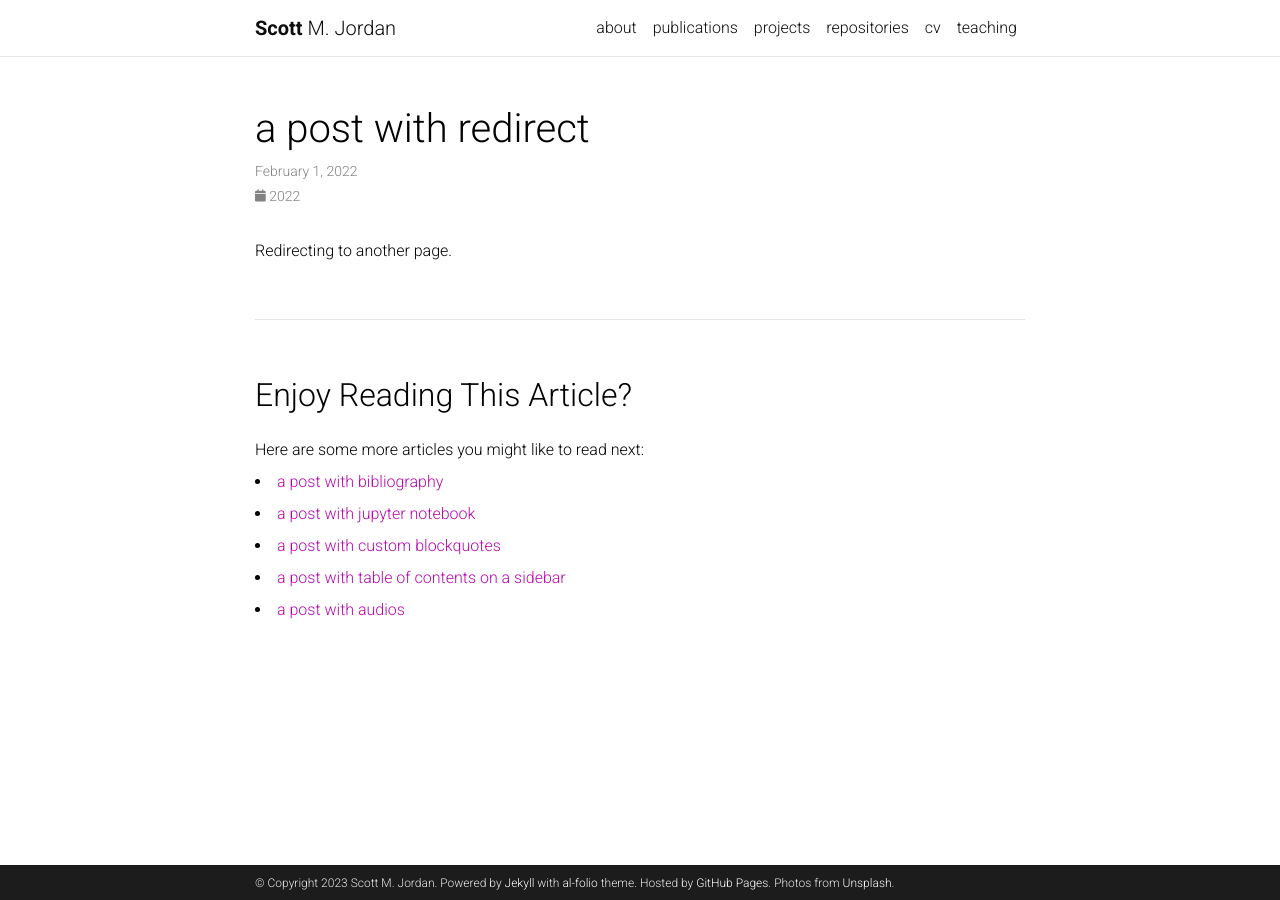
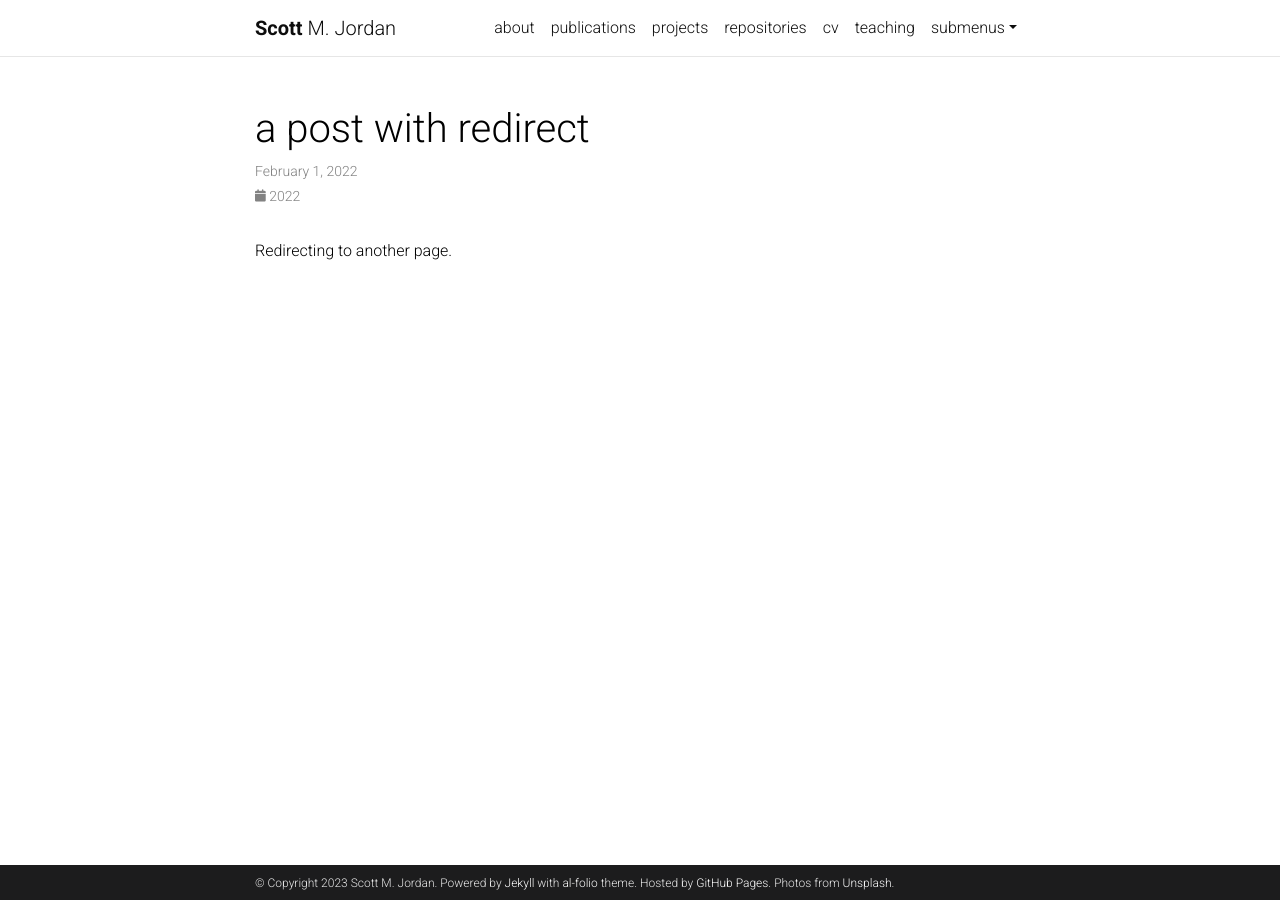
Before and after one commit to ScottJordan/scottjordan.github.io, a Jekyll site: the page built from _posts/2022-02-01-redirect.md, in a window 1280 px wide. Built offline with Jekyll 4.4.1, drawn with Linux system fonts in a browser that asks for light colours; comment, search, counter and statistics services are not loaded; a style sheet for code colours, icons or effects is not loaded.

```diff
--- a/_config.yml
+++ b/_config.yml
@@ -13,10 +13,10 @@ footer_text: >
   Powered by <a href="https://jekyllrb.com/" target="_blank">Jekyll</a> with <a href="https://github.com/alshedivat/al-folio">al-folio</a> theme.
   Hosted by <a href="https://pages.github.com/" target="_blank">GitHub Pages</a>.
   Photos from <a href="https://unsplash.com" target="_blank">Unsplash</a>.
-keywords: jekyll, jekyll-theme, academic-website, portfolio-website  # add your own keywords or leave empty
+keywords:   # add your own keywords or leave empty
 
 lang: en # the language of your site (for example: en, fr, cn, ru, etc.)
-icon: ⚛️  # the emoji used as the favicon (alternatively, provide image name in /assets/img/)
+icon: UA_Logo_GreenRGB_crest.jpeg  # the emoji used as the favicon (alternatively, provide image name in /assets/img/)
 
 url: https://scottjordan.github.io # the base hostname & protocol for your site
 baseurl:  # the subpath of your site, e.g. /blog/
@@ -132,7 +132,7 @@ pagination:
   enabled: true
 
 related_blog_posts:
-  enabled: true
+  enabled: false
   max_related: 5
 
 # Giscus comments (RECOMMENDED)
@@ -172,19 +172,19 @@ collections:
       layout: post
     output: true
     permalink: /news/:path/
-  # projects:
-  #   output: true
-  #   permalink: /projects/:path/
+  projects:
+    output: false
+    permalink: /projects/:path/
 
 announcements:
   enabled: true
   scrollable: true # adds a vertical scroll bar if there are more than 3 news items
   limit: 5 # leave blank to include all the news in the `_news` folder
 
-# latest_posts:
-#   enabled: true
-#   scrollable: true # adds a vertical scroll bar if there are more than 3 new posts items
-#   limit: 3 # leave blank to include all the blog posts
+latest_posts:
+  enabled: false
+  scrollable: true # adds a vertical scroll bar if there are more than 3 new posts items
+  limit: 3 # leave blank to include all the blog posts
 
 # -----------------------------------------------------------------------------
 # Jekyll settings
--- a/_includes/header.html
+++ b/_includes/header.html
@@ -53,13 +53,13 @@
               </li>
               {% if site.blog_nav_title %}
               <!-- Blog -->
-              <!-- <li class="nav-item {% if page.url contains 'blog' %}active{% endif %}">
+              <li class="nav-item {% if page.url contains 'blog' %}active{% endif %}">
                 <a class="nav-link" href="{{ '/blog/' | relative_url }}">{{ site.blog_nav_title }}
                   {%- if page.url contains 'blog' -%}
                   <span class="sr-only">(current)</span>
                   {%- endif -%}
                 </a>
-              </li> -->
+              </li>
               {%- endif %}
 
               <!-- Other pages -->
@@ -67,7 +67,7 @@
               {%- for p in sorted_pages -%}
               {%- if p.nav and p.autogen == nil -%}
               {%- if p.dropdown %}
-              <!-- <li class="nav-item dropdown {% if page.title == p.title %}active{% endif %}">
+              <li class="nav-item dropdown {% if page.title == p.title %}active{% endif %}">
                 <a class="nav-link dropdown-toggle" href="#" id="navbarDropdown" role="button" data-toggle="dropdown" aria-haspopup="true" aria-expanded="false">{{ p.title }}
                   {%- if page.title == p.title -%}
                   <span class="sr-only">(current)</span>
@@ -82,7 +82,7 @@
                   {%- endif -%}
                   {% endfor %}
                 </div>
-              </li> -->
+              </li>
               {%- else %}
               <li class="nav-item {% if page.title == p.title %}active{% endif %}">
                 <a class="nav-link" href="{{ p.url | relative_url }}">{{ p.title }}
```
